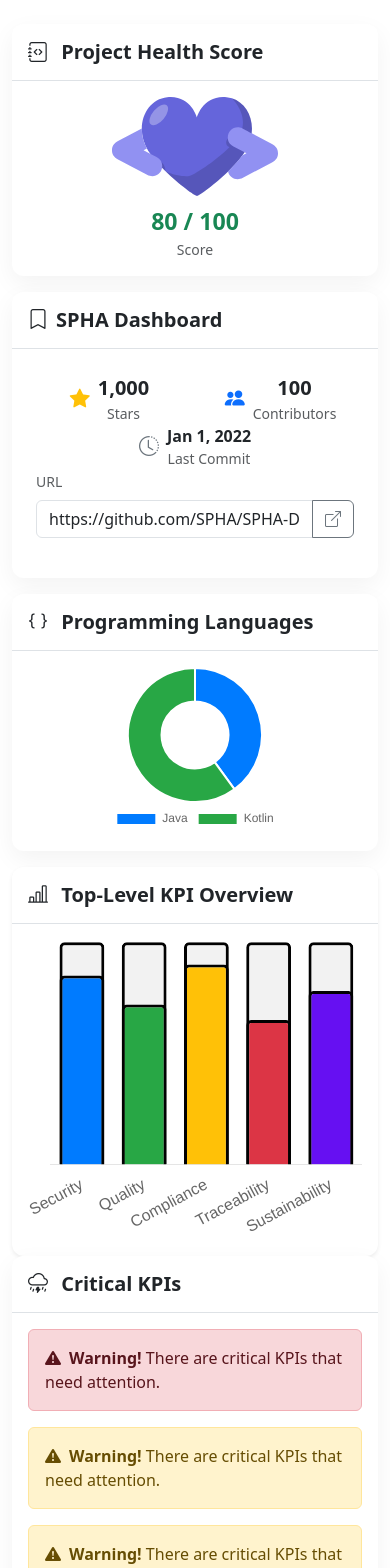
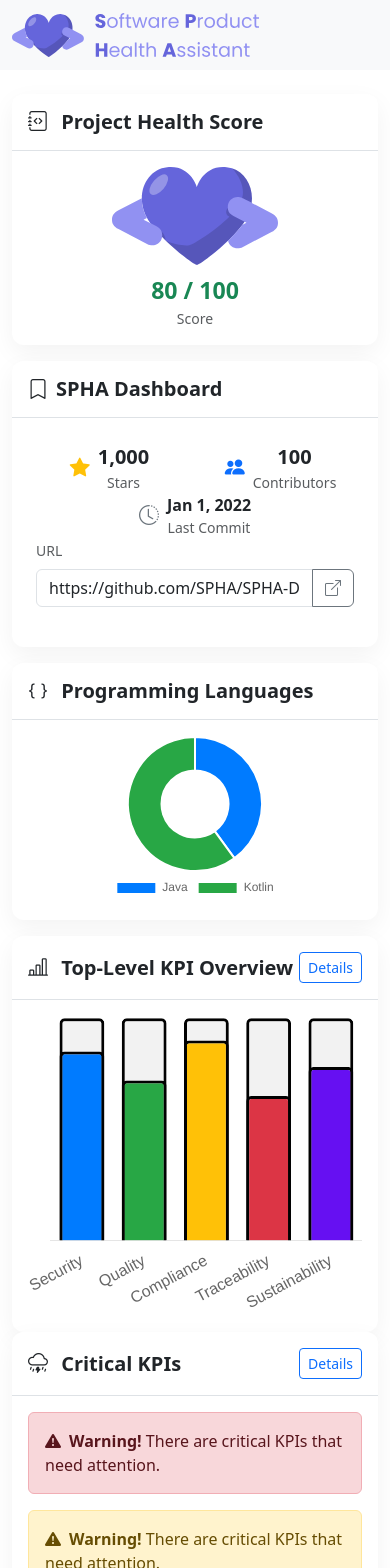
Before and after one commit to fraunhofer-iem/spha-ui, a Vue app: page / in a window 390 px wide. Shown: the top 1568 px of the page. Built offline with nearby package versions, Linux system fonts and the light colour scheme.

Commit message:
feat: Enhance dashboard layout with navbar and card header updates
- Added a responsive navbar with logo in `App.vue`.
- Updated card headers in `KpiWarning` and `TopLevelKpiOverview` with a "Details" button and improved alignment.

```diff
--- a/src/App.vue
+++ b/src/App.vue
@@ -19,10 +19,20 @@ const projectName = "SPHA Dashboard";
 </script>
 
 <template>
+  <nav class="navbar bg-body-tertiary">
+    <div class="container">
+      <a class="navbar-brand" href="#">
+        <img
+            src="./assets/img/SPHA_Logo_Secondary.svg"
+            alt="Software Product Health Assistant"
+            width="250">
+      </a>
+    </div>
+  </nav>
   <div class="container mt-4">
     <div class="row align-items-stretch">
       <div class="col-md-4 mb-3 d-flex">
-        <HealthScore :score="score" class="w-100" />
+        <HealthScore :score="score" class="w-100"/>
       </div>
       <div class="col-md-4 mb-3 d-flex">
         <ProjectOverview
@@ -35,7 +45,7 @@ const projectName = "SPHA Dashboard";
         />
       </div>
       <div class="col-md-4 mb-3 d-flex">
-        <RepoLanguagesPieChart :languages="repoLanguages" class="w-100" />
+        <RepoLanguagesPieChart :languages="repoLanguages" class="w-100"/>
       </div>
     </div>
 
--- a/src/components/KpiWarning.vue
+++ b/src/components/KpiWarning.vue
@@ -4,10 +4,13 @@
 
 <template>
   <div class="card dashboard-card h-100 d-flex flex-column">
-    <div class="card-header p-3">
+    <div class="card-header p-3 d-flex justify-content-between align-items-center">
       <h5 class="card-title mb-0 fw-bold">
         <i class="bi bi-cloud-lightning-rain me-2"></i> Critical KPIs
       </h5>
+      <button class="btn btn-outline-primary btn-sm">
+        Details
+      </button>
     </div>
 
     <div class="card-body">
--- a/src/components/TopLevelKpiOverview.vue
+++ b/src/components/TopLevelKpiOverview.vue
@@ -136,11 +136,14 @@ watch(() => props.kpis, () => {
 </script>
 
 <template>
-  <div class="card dashboard-card shadow-sm">
-    <div class="card-header p-3">
+  <div class="card dashboard-card">
+    <div class="card-header p-3 d-flex justify-content-between align-items-center">
       <h5 class="card-title mb-0 fw-bold">
         <i class="bi bi-bar-chart-line me-2"></i> Top-Level KPI Overview
       </h5>
+      <button class="btn btn-outline-primary btn-sm">
+        Details
+      </button>
     </div>
     <div class="card-body">
       <div class="chart-container" style="position: relative; height: 300px;">
@@ -150,6 +153,7 @@ watch(() => props.kpis, () => {
   </div>
 </template>
 
+
 <style scoped>
 .chart-container {
   width: 100%;
```
